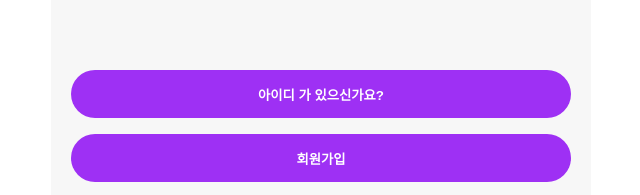
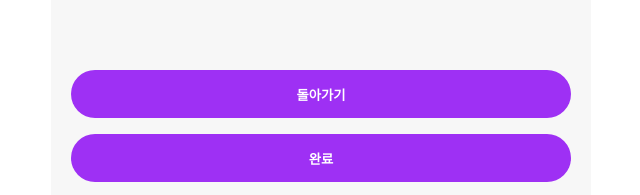
Before and after one commit to kimnaewoo/login, a React (Create React App) app in the folder react-login/: page /member in a window 1280 px wide. Shown: the part 602-797 px from the top of the page, without its empty margins (319-959 px from the left). Built offline with nearby package versions, Linux system fonts and the light colour scheme.

Commit message:
회원가입 페이지 수정

```diff
--- a/react-login/src/pages/Login.jsx
+++ b/react-login/src/pages/Login.jsx
@@ -40,11 +40,11 @@ export default function Login() {
   const Data = JSON.parse(memData);
   const uids = Data.map((item) => item.uid);
   const pwds = Data.map((item) => item.pwd);
-  const isAnyidIncluded = uids.some((uid) => uids.includes(uid));
-  const isAnypwdIncluded = pwds.some((pwd) => pwds.includes(pwd));
+  const isAnyidIncluded = uids.includes(id);
+  const isAnypwdIncluded = pwds.includes(pwd);
 
   const onClickConfirmButton = () => {
-    if (idValid === isAnyidIncluded && pwdValid === isAnypwdIncluded) {
+    if (isAnyidIncluded && isAnypwdIncluded) {
       alert('로그인에 성공하였습니다!');
     } else {
       alert('등록되지 않은 회원입니다!');
--- a/react-login/src/pages/Member.jsx
+++ b/react-login/src/pages/Member.jsx
@@ -1,12 +1,9 @@
 import { Link, useNavigate } from 'react-router-dom';
 import '../css/member.css';
-import { useContext, useState } from 'react';
+import { useEffect, useState } from 'react';
 import { initData } from '../data/member';
-// import { loginCon } from '../modules/Context';
 
 export function Member() {
-  // const loginCon = useContext(loginCon);
-
   const [userId, setUserId] = useState('');
   const [pwd, setPwd] = useState('');
   const [chkpwd, setChkPwd] = useState('');
@@ -199,11 +196,11 @@ export function Member() {
         </div>
       </div>
       <Link to="/">
-        <button className="bottombutton">아이디 가 있으신가요?</button>
+        <button className="bottombutton">돌아가기</button>
       </Link>
       <div>
         <button className="bottombutton" onClick={onSubmit}>
-          회원가입
+          완료
         </button>
       </div>
     </div>
```
